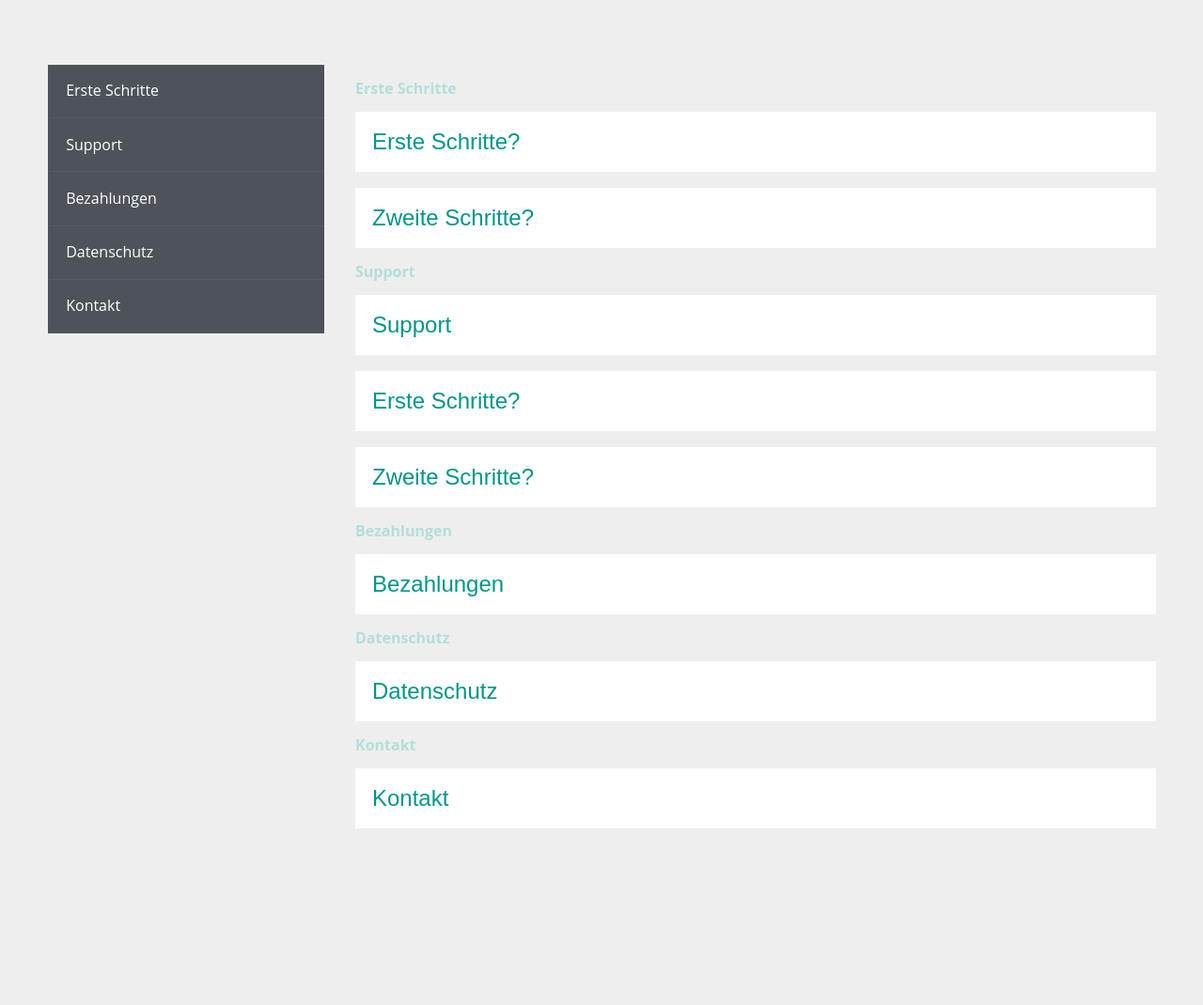
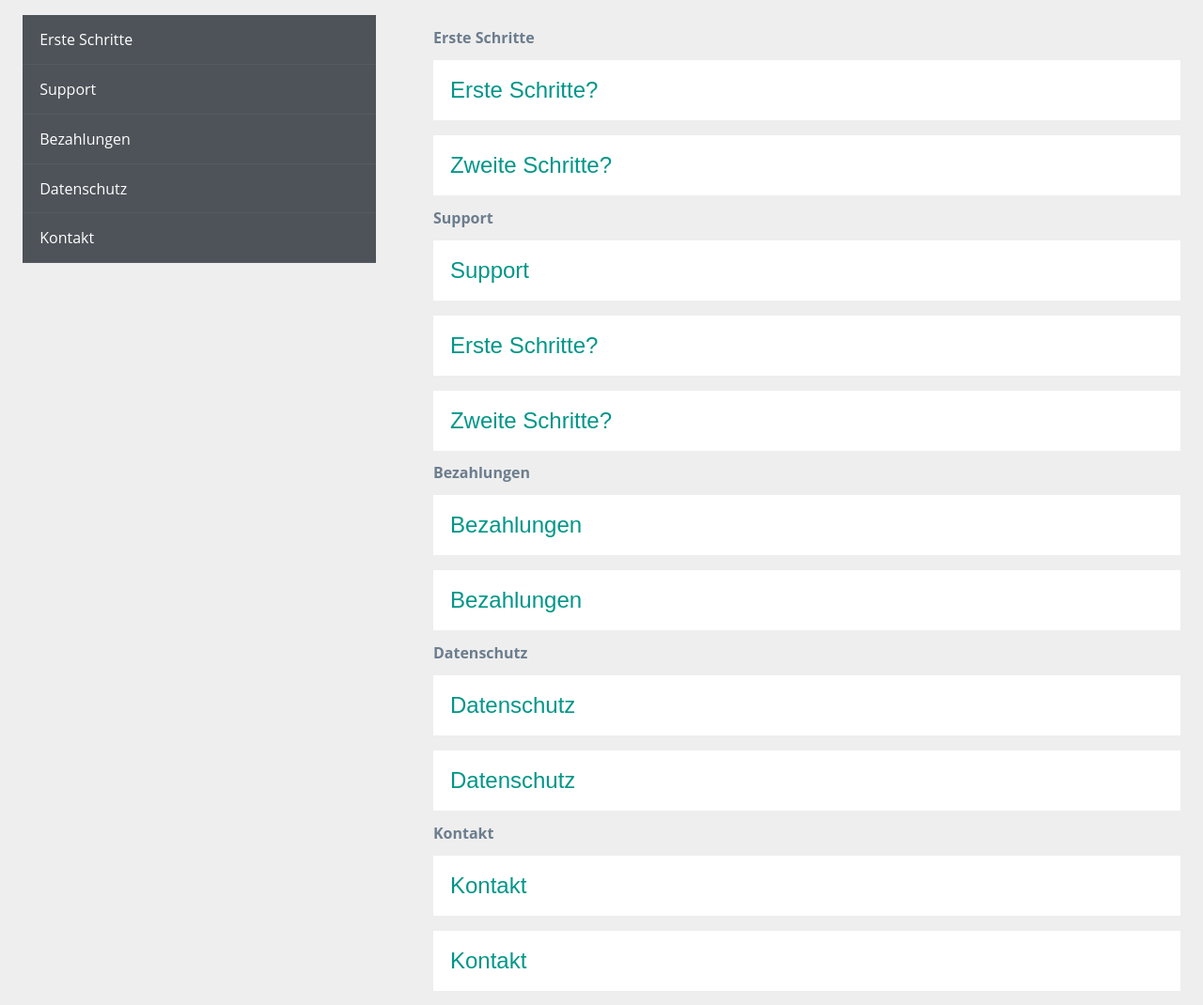
Before and after one commit to GustavoLastra/SMI, a plain HTML site: page faq.html in a window 1280 px wide. Shown: the part 348-1418 px from the top of the page at 94% size. Before the commit the page ends 1230 px from the top, so only its background shows below. Drawn offline with Linux system fonts and the light colour scheme.

Commit message:
nav and all shadow boxes ready

```diff
--- a/css/GusStyles.css
+++ b/css/GusStyles.css
@@ -31,7 +31,7 @@ html * {
 body {
   font-size: 100%;
   font-family: "Droid Serif", serif;
-  color: #7f8c97;
+  color: #6c7d8e;
   background-color: #eee;
 }
 
@@ -50,7 +50,7 @@ h1, h2, h3 {
   margin-bottom: 2%;
   font-family: "Open Sans", sans-serif;
   font-weight: bold;
-  color: #B2DFDB;
+  color: ##a7b7b5;
 }
 
 p {
@@ -502,26 +502,27 @@ header h1 {
     transform: translateX(0);
   }
 }
+
+
 .button {
     background-color: #4e5359 ;
     color: white;
     cursor: pointer;
-    width: 150%;
+    width: 50%;
     text-align: left;
     font-size: 100%;
-
-    padding-left:10%;
-    padding-right: 30%;
-    padding-top: 10%;
-    padding-bottom: 10%;
-
-    border-color: #ff0000;
-
+    padding-left:5%;
+    padding-right: 100%;
+    padding-top: 5%;
+    padding-bottom: 5%;
     white-space: nowrap;
     border-bottom: 1px solid #555b61;
+    text-decoration: none;
+    display: inline-block;
+}
 
-
-
+.button:hover {
+  background-color: #5d6165;
 }
 
 
@@ -541,7 +542,7 @@ button.accordion {
 }
 
 .accopanel:hover {
-  box-shadow: 5px 5px 5px grey;
+  box-shadow: 0 0 1em  grey;
 }
 
 
--- a/css/grid.css
+++ b/css/grid.css
@@ -5,19 +5,23 @@
   margin-bottom: 2%;
 }
 .navrow {
-  margin-left: -5%;
-  margin-right: -5%;
   margin-top: 2%;
   margin-bottom: 2%;
 
 }
 
+.navfix {
+
+}
+
+
+
 .col-1, .col-2, .col-3, .col-4, .col-5, .col-6, .col-7, .col-8, .col-9, .col-10, .col-11, .col-12 {
   position: relative;
   min-height: 1%;
-  padding-left: 5%;
-  padding-top: 5%;
-  padding-right: 5%;
+  padding-left: 3%;
+  padding-top: 1%;
+  padding-right: 3%;
 }
 
 .col-1, .col-2, .col-3, .col-4, .col-5, .col-6, .col-7, .col-8, .col-9, .col-10, .col-11, .col-12 {
--- a/faq.html
+++ b/faq.html
@@ -18,17 +18,17 @@
 	</header>
 
 <main class="row">
-	<nav class="col-3 ">
-		<ul class="">
-			<li class="button"><a  href="#first">Erste Schritte</a></li>
+	<nav class="col-4">
+		<div class="navfix">
+			<a class="button"  href="#first">Erste Schritte</a>
+			<a class="button" href="#support">Support</a>
+			<a class="button" href="#bezahlungen">Bezahlungen</a>
+			<a class="button" href="#datenschutz">Datenschutz</a>
+			<a class="button" href="#kontakt">Kontakt</a>
+		</div>
 
-			<li class="button"><a  href="#support">Support</a></li>
-			<li class="button"><a  href="#bezahlungen">Bezahlungen</a></li>
-			<li class="button"><a  href="#datenschutz">Datenschutz</a></li>
-			<li class="button"><a  href="#kontakt">Kontakt</a></li>
-		</ul> <!-- cd-faq-categories -->
 	</nav>
-	<section class="col-9">
+	<section class="col-8">
 		<h3>Erste Schritte</h3>
 
 		<section id="first">
@@ -38,53 +38,92 @@
 					<p>Lorem ipsum dolor sit amet, consectetur adipisicing elit. Quasi cupiditate et laudantium esse adipisci consequatur modi possimus accusantium vero atque excepturi nobis in doloremque repudiandae soluta non minus dolore voluptatem enim reiciendis officia voluptates, fuga ullam? Voluptas reiciendis cumque molestiae unde numquam similique quas doloremque non, perferendis doloribus necessitatibus itaque dolorem quam officia atque perspiciatis dolore laudantium dolor voluptatem eligendi? Aliquam nulla unde voluptatum molestiae, eos fugit ullam, consequuntur, saepe voluptas quaerat deleniti. Repellendus magni sint temporibus, accusantium rem commodi?</p>
 				</div>
 			</div>
-
 			<div class="row">
 			</div>
+			<div class="accopanel">
 				<button class="accordion ">Zweite Schritte?</button>
 				<div class="panel">
 					<p>Lorem ipsum dolor sit amet, consectetur adipisicing elit. Quasi cupiditate et laudantium esse adipisci consequatur modi possimus accusantium vero atque excepturi nobis in doloremque repudiandae soluta non minus dolore voluptatem enim reiciendis officia voluptates, fuga ullam? Voluptas reiciendis cumque molestiae unde numquam similique quas doloremque non, perferendis doloribus necessitatibus itaque dolorem quam officia atque perspiciatis dolore laudantium dolor voluptatem eligendi? Aliquam nulla unde voluptatum molestiae, eos fugit ullam, consequuntur, saepe voluptas quaerat deleniti. Repellendus magni sint temporibus, accusantium rem commodi?</p>
 				</div>
-
+			</div>
 		</section>
 		<h3>Support</h3>
 		<section id="support">
+			<div class="accopanel">
 				<button class="accordion ">Support</button>
 				<div class="panel">
 					<p>Lorem ipsum dolor sit amet, consectetur adipisicing elit. Quasi cupiditate et laudantium esse adipisci consequatur modi possimus accusantium vero atque excepturi nobis in doloremque repudiandae soluta non minus dolore voluptatem enim reiciendis officia voluptates, fuga ullam? Voluptas reiciendis cumque molestiae unde numquam similique quas doloremque non, perferendis doloribus necessitatibus itaque dolorem quam officia atque perspiciatis dolore laudantium dolor voluptatem eligendi? Aliquam nulla unde voluptatum molestiae, eos fugit ullam, consequuntur, saepe voluptas quaerat deleniti. Repellendus magni sint temporibus, accusantium rem commodi?</p>
 				</div>
+			</div>
 			<div class="row">
 			</div>
+			<div class="accopanel">
 				<button class="accordion ">Erste Schritte?</button>
 				<div class="panel">
 					<p>Lorem ipsum dolor sit amet, consectetur adipisicing elit. Quasi cupiditate et laudantium esse adipisci consequatur modi possimus accusantium vero atque excepturi nobis in doloremque repudiandae soluta non minus dolore voluptatem enim reiciendis officia voluptates, fuga ullam? Voluptas reiciendis cumque molestiae unde numquam similique quas doloremque non, perferendis doloribus necessitatibus itaque dolorem quam officia atque perspiciatis dolore laudantium dolor voluptatem eligendi? Aliquam nulla unde voluptatum molestiae, eos fugit ullam, consequuntur, saepe voluptas quaerat deleniti. Repellendus magni sint temporibus, accusantium rem commodi?</p>
 				</div>
+			</div>
 			<div class="row">
 			</div>
+			<div class="accopanel">
 				<button class="accordion ">Zweite Schritte?</button>
 				<div class="panel">
 					<p>Lorem ipsum dolor sit amet, consectetur adipisicing elit. Quasi cupiditate et laudantium esse adipisci consequatur modi possimus accusantium vero atque excepturi nobis in doloremque repudiandae soluta non minus dolore voluptatem enim reiciendis officia voluptates, fuga ullam? Voluptas reiciendis cumque molestiae unde numquam similique quas doloremque non, perferendis doloribus necessitatibus itaque dolorem quam officia atque perspiciatis dolore laudantium dolor voluptatem eligendi? Aliquam nulla unde voluptatum molestiae, eos fugit ullam, consequuntur, saepe voluptas quaerat deleniti. Repellendus magni sint temporibus, accusantium rem commodi?</p>
 				</div>
+			</div>
 		</section>
 		<h3>Bezahlungen</h3>
 		<section id="bezahlungen">
+			<div class="accopanel">
 				<button class="accordion ">Bezahlungen</button>
 				<div class="panel">
 					<p>Lorem ipsum dolor sit amet, consectetur adipisicing elit. Quasi cupiditate et laudantium esse adipisci consequatur modi possimus accusantium vero atque excepturi nobis in doloremque repudiandae soluta non minus dolore voluptatem enim reiciendis officia voluptates, fuga ullam? Voluptas reiciendis cumque molestiae unde numquam similique quas doloremque non, perferendis doloribus necessitatibus itaque dolorem quam officia atque perspiciatis dolore laudantium dolor voluptatem eligendi? Aliquam nulla unde voluptatum molestiae, eos fugit ullam, consequuntur, saepe voluptas quaerat deleniti. Repellendus magni sint temporibus, accusantium rem commodi?</p>
 				</div>
+			</div>
+			<div class="row">
+
+			</div>
+			<div class="accopanel">
+				<button class="accordion ">Bezahlungen</button>
+				<div class="panel">
+					<p>Lorem ipsum dolor sit amet, consectetur adipisicing elit. Quasi cupiditate et laudantium esse adipisci consequatur modi possimus accusantium vero atque excepturi nobis in doloremque repudiandae soluta non minus dolore voluptatem enim reiciendis officia voluptates, fuga ullam? Voluptas reiciendis cumque molestiae unde numquam similique quas doloremque non, perferendis doloribus necessitatibus itaque dolorem quam officia atque perspiciatis dolore laudantium dolor voluptatem eligendi? Aliquam nulla unde voluptatum molestiae, eos fugit ullam, consequuntur, saepe voluptas quaerat deleniti. Repellendus magni sint temporibus, accusantium rem commodi?</p>
+				</div>
+			</div>
 		</section>
 		<h3>Datenschutz</h3>
 		<section id="datenschutz">
+			<div class="accopanel">
 				<button class="accordion ">Datenschutz</button>
 				<div class="panel">
 					<p>Lorem ipsum dolor sit amet, consectetur adipisicing elit. Quasi cupiditate et laudantium esse adipisci consequatur modi possimus accusantium vero atque excepturi nobis in doloremque repudiandae soluta non minus dolore voluptatem enim reiciendis officia voluptates, fuga ullam? Voluptas reiciendis cumque molestiae unde numquam similique quas doloremque non, perferendis doloribus necessitatibus itaque dolorem quam officia atque perspiciatis dolore laudantium dolor voluptatem eligendi? Aliquam nulla unde voluptatum molestiae, eos fugit ullam, consequuntur, saepe voluptas quaerat deleniti. Repellendus magni sint temporibus, accusantium rem commodi?</p>
 				</div>
+			</div>
+			<div class="row">
+			</div>
+			<div class="accopanel">
+				<button class="accordion ">Datenschutz</button>
+				<div class="panel">
+					<p>Lorem ipsum dolor sit amet, consectetur adipisicing elit. Quasi cupiditate et laudantium esse adipisci consequatur modi possimus accusantium vero atque excepturi nobis in doloremque repudiandae soluta non minus dolore voluptatem enim reiciendis officia voluptates, fuga ullam? Voluptas reiciendis cumque molestiae unde numquam similique quas doloremque non, perferendis doloribus necessitatibus itaque dolorem quam officia atque perspiciatis dolore laudantium dolor voluptatem eligendi? Aliquam nulla unde voluptatum molestiae, eos fugit ullam, consequuntur, saepe voluptas quaerat deleniti. Repellendus magni sint temporibus, accusantium rem commodi?</p>
+				</div>
+			</div>
 		</section>
 		<h3>Kontakt</h3>
 		<section id="kontakt">
+			<div class="accopanel">
 				<button class="accordion ">Kontakt</button>
 				<div class="panel">
 					<p>Lorem ipsum dolor sit amet, consectetur adipisicing elit. Quasi cupiditate et laudantium esse adipisci consequatur modi possimus accusantium vero atque excepturi nobis in doloremque repudiandae soluta non minus dolore voluptatem enim reiciendis officia voluptates, fuga ullam? Voluptas reiciendis cumque molestiae unde numquam similique quas doloremque non, perferendis doloribus necessitatibus itaque dolorem quam officia atque perspiciatis dolore laudantium dolor voluptatem eligendi? Aliquam nulla unde voluptatum molestiae, eos fugit ullam, consequuntur, saepe voluptas quaerat deleniti. Repellendus magni sint temporibus, accusantium rem commodi?</p>
+				</div>
+			</div>
+			<div class="row">
+			</div>
+			<div class="accopanel">
+				<button class="accordion ">Kontakt</button>
+				<div class="panel">
+					<p>Lorem ipsum dolor sit amet, consectetur adipisicing elit. Quasi cupiditate et laudantium esse adipisci consequatur modi possimus accusantium vero atque excepturi nobis in doloremque repudiandae soluta non minus dolore voluptatem enim reiciendis officia voluptates, fuga ullam? Voluptas reiciendis cumque molestiae unde numquam similique quas doloremque non, perferendis doloribus necessitatibus itaque dolorem quam officia atque perspiciatis dolore laudantium dolor voluptatem eligendi? Aliquam nulla unde voluptatum molestiae, eos fugit ullam, consequuntur, saepe voluptas quaerat deleniti. Repellendus magni sint temporibus, accusantium rem commodi?</p>
+				</div>
+			</div>
+			<div class="row">
 			</div>
 		</section>
 	</section>
```
Lines whose indentation alone changed are shown as unchanged.
